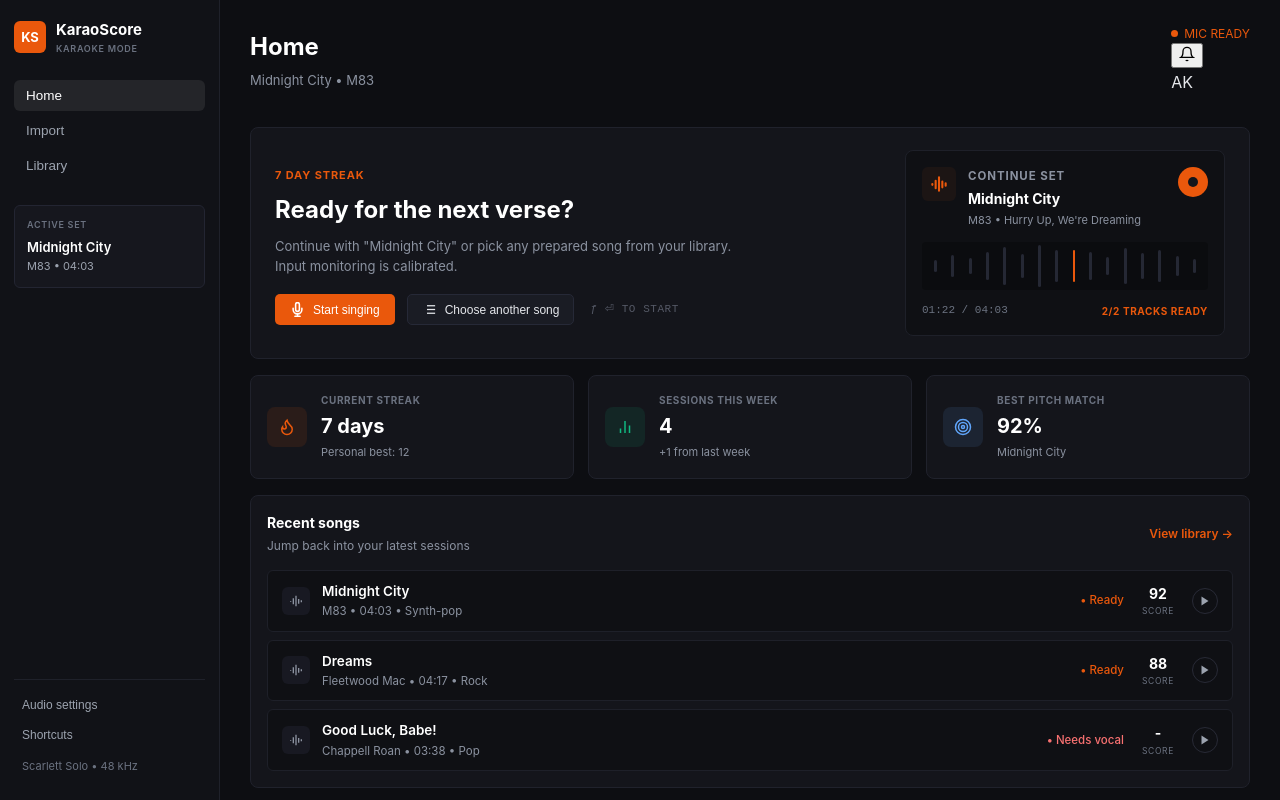
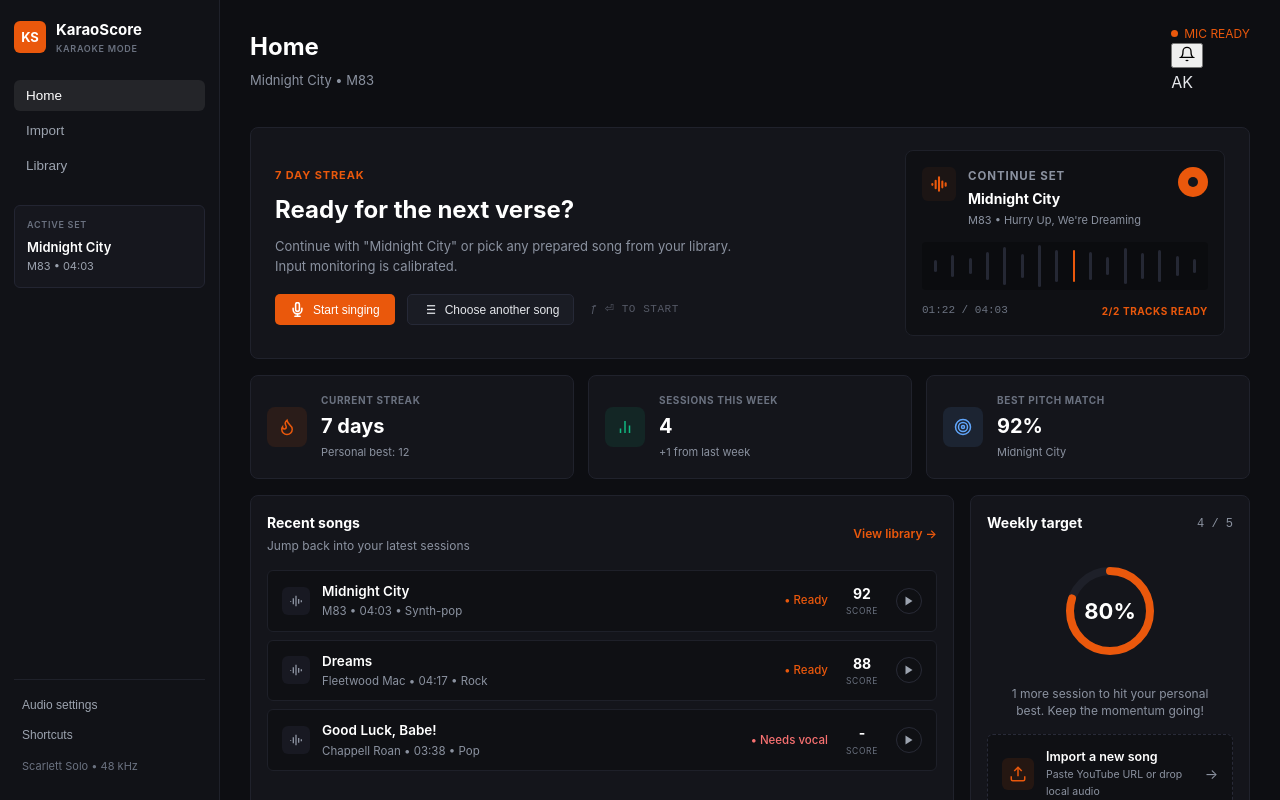
Before and after one commit to AnthonyLi88/KaraoScore, a Vue app: page / in a window 1280 px wide. Built offline with nearby package versions, Linux system fonts and the light colour scheme.

Commit message:
Added weekly target radial progress gauge and quick import card

```diff
--- a/src/renderer/src/App.vue
+++ b/src/renderer/src/App.vue
@@ -566,6 +566,41 @@ const isolateVocalsDemucs = async () => {
               </div>
             </div>
           </div>
+
+          <!-- Weekly Target Panel -->
+          <div class="panel weekly-target-panel">
+            <div class="panel-header-row target-header">
+              <h3>Weekly target</h3>
+              <span class="target-fraction">4 / 5</span>
+            </div>
+
+            <!-- Radial Gauge -->
+            <div class="radial-gauge-container">
+              <svg class="gauge-svg" width="100" height="100" viewBox="0 0 100 100">
+                <circle class="gauge-bg" cx="50" cy="50" r="40" />
+                <circle class="gauge-bar" cx="50" cy="50" r="40" stroke-dasharray="251.2" stroke-dashoffset="50.24" />
+              </svg>
+              <div class="gauge-number">80%</div>
+            </div>
+
+            <p class="target-desc">1 more session to hit your personal best. Keep the momentum going!</p>
+
+            <!-- Quick Action Card -->
+            <div class="import-quick-card" @click="currentNav = 'import'">
+              <div class="import-quick-icon">
+                <svg width="18" height="18" viewBox="0 0 24 24" fill="none" stroke="currentColor" stroke-width="2">
+                  <path d="M21 15v4a2 2 0 0 1-2 2H5a2 2 0 0 1-2-2v-4" />
+                  <polyline points="17 8 12 3 7 8" />
+                  <line x1="12" y1="3" x2="12" y2="15" />
+                </svg>
+              </div>
+              <div class="import-quick-text">
+                <span class="import-quick-title">Import a new song</span>
+                <span class="import-quick-sub">Paste YouTube URL or drop local audio</span>
+              </div>
+              <span class="import-arrow">&rarr;</span>
+            </div>
+          </div>
         </div>
       </div>
 
@@ -1454,6 +1489,129 @@ const isolateVocalsDemucs = async () => {
   color: #ea580c;
 }
 
+/* Weekly Target Panel */
+.weekly-target-panel {
+  width: 280px;
+  display: flex;
+  flex-direction: column;
+  align-items: center;
+  justify-content: space-between;
+  gap: 14px;
+  text-align: center;
+}
+
+.target-header {
+  width: 100%;
+}
+
+.target-fraction {
+  font-size: 12px;
+  color: #8b92a0;
+  font-family: monospace;
+}
+
+.radial-gauge-container {
+  position: relative;
+  width: 110px;
+  height: 110px;
+  display: flex;
+  align-items: center;
+  justify-content: center;
+  margin: 6px 0;
+}
+
+.gauge-svg {
+  transform: rotate(-90deg);
+}
+
+.gauge-bg {
+  fill: none;
+  stroke: #1e2029;
+  stroke-width: 8;
+}
+
+.gauge-bar {
+  fill: none;
+  stroke: #ea580c;
+  stroke-width: 8;
+  stroke-linecap: round;
+}
+
+.gauge-number {
+  position: absolute;
+  font-size: 22px;
+  font-weight: 700;
+  color: #fff;
+}
+
+.target-desc {
+  font-size: 12px;
+  color: #8b92a0;
+  line-height: 1.4;
+  margin: 0;
+  max-width: 220px;
+}
+
+.import-quick-card {
+  width: 100%;
+  display: flex;
+  align-items: center;
+  gap: 12px;
+  padding: 12px 14px;
+  background: #0f1014;
+  border: 1px dashed #282a38;
+  border-radius: 6px;
+  cursor: pointer;
+  text-align: left;
+  transition: all 0.15s ease;
+}
+
+.import-quick-card:hover {
+  border-color: #ea580c;
+  background: #141113;
+}
+
+.import-quick-icon {
+  width: 32px;
+  height: 32px;
+  border-radius: 6px;
+  background: rgba(234, 88, 12, 0.1);
+  color: #ea580c;
+  display: flex;
+  align-items: center;
+  justify-content: center;
+  flex-shrink: 0;
+}
+
+.import-quick-text {
+  flex: 1;
+  display: flex;
+  flex-direction: column;
+}
+
+.import-quick-title {
+  font-size: 12.5px;
+  font-weight: 600;
+  color: #fff;
+}
+
+.import-quick-sub {
+  font-size: 10.5px;
+  color: #8b92a0;
+}
+
+.import-arrow {
+  color: #8b92a0;
+  font-size: 14px;
+  transition: transform 0.15s ease;
+}
+
+.import-quick-card:hover .import-arrow {
+  color: #ea580c;
+  transform: translateX(2px);
+}
+
+
 
 
 /* Step Bar */
```
